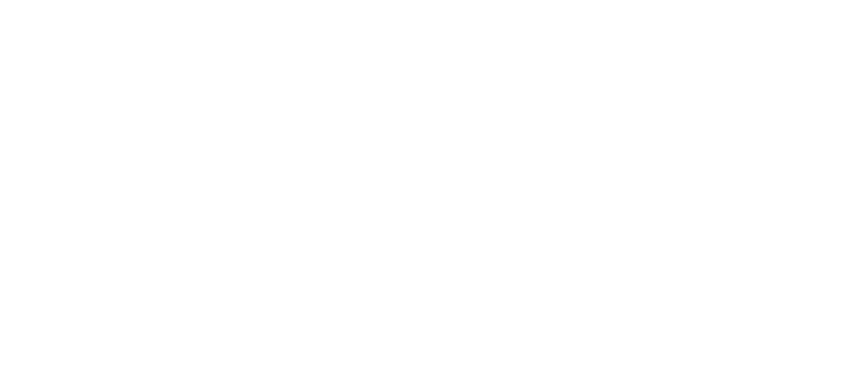
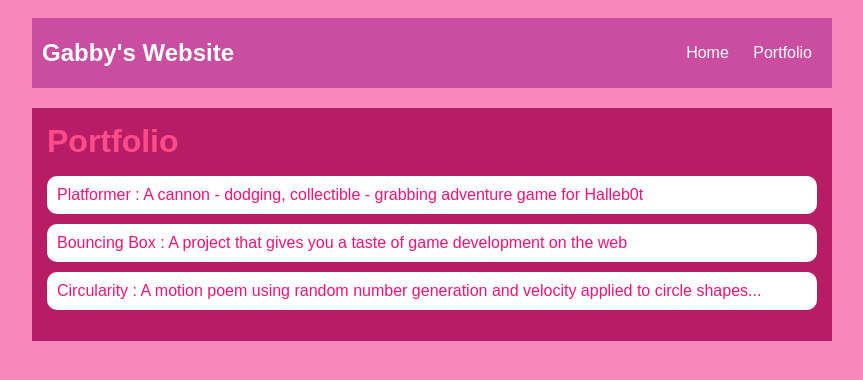
Before and after one commit to GabrielleGlapion/GabrielleGlapion.github.io, a plain HTML site: page portfolio.html in a window 1280 px wide. Shown: the whole page, without its empty margins (208-1071 px from the left). Drawn offline with Linux system fonts and the light colour scheme.

Commit message:
add portfolio.html file

```diff
--- a/portfolio.html
+++ b/portfolio.html
@@ -0,0 +1,33 @@
+<!DOCTYPE HTML>
+<html>
+    <head>
+        <title> Gabby's Website </title>
+        <link rel="stylesheet" href="style.css">
+    </head>
+
+    <body>
+      <div id="all-contents">
+        <nav>
+            <h1>Gabby's Website </h1>
+            <ul id="nav-ul">
+                <li class="nav-li">
+                    <a class="nav-a" href="index.html">Home</a>
+                </li>
+                <li class="nav-li">
+                    <a class="nav-a" href="portfolio.html">Portfolio</a>
+                </li>
+            </ul>
+        </nav>
+        <main>
+            <div class="content">
+                <h1>Portfolio</h1>
+                <ul id="portfolio">
+                    <li><a href="projects/platformer/">Platformer : A cannon - dodging, collectible - grabbing adventure game for Halleb0t</a></li>
+                    <li><a href="projects/bouncing-box/">Bouncing Box : A project that gives you a taste of game development on the web </a></li>
+                    <li><a href="projects/circularity/">Circularity : A motion poem using random number generation and velocity applied to circle shapes...</a></li>
+                </ul>
+            </div>
+        </main>
+      </div>
+    </body>
+</html>
--- a/style.css
+++ b/style.css
@@ -1,6 +1,6 @@
 body {
-    background: rgb(125, 198, 205);
-    color: rgb(45, 45, 45);
+    background: rgb(248, 135, 186);
+    color: rgb(0, 0, 0);
     padding: 10px;
     font-family: arial;
 }
@@ -11,7 +11,7 @@ body {
 
 /* navigation menu */
 nav {
-    background: rgb(239, 80, 41);
+    background: rgb(203, 77, 161);
    margin: 0 auto;
    margin-bottom: 20px;
     display: flex;
@@ -38,7 +38,7 @@ a {
 
 /* main container area beneath menu */
 main {
-    background: rgb(245, 238, 219);
+    background: rgb(183, 29, 103);
     display: flex;
 }
 .sidebar {
@@ -55,9 +55,34 @@ main {
 
 /* portfolio styles */
 #interests {
-    border: 4px silver ridge;
+    border: 4px rgb(206, 18, 131) ridge;
     padding: 8px;
 }
 h2, h3 {
     margin: 0px;
 }
+         /* portfolio styles */
+         .content h1 {
+            color: rgb(255, 75, 135);
+        }
+
+        #portfolio {
+            list-style-type: none;
+            padding-left: 0;
+        }
+
+        #portfolio li {
+            background: #fff;
+            padding: 10px;
+            border-radius: 10px;
+            margin-bottom: 10px;
+        }
+
+        #portfolio li:hover {
+            background: #ec6fbe;
+        }
+
+        #portfolio a {
+            text-decoration: none;
+            color: #f61275;
+        }
```
